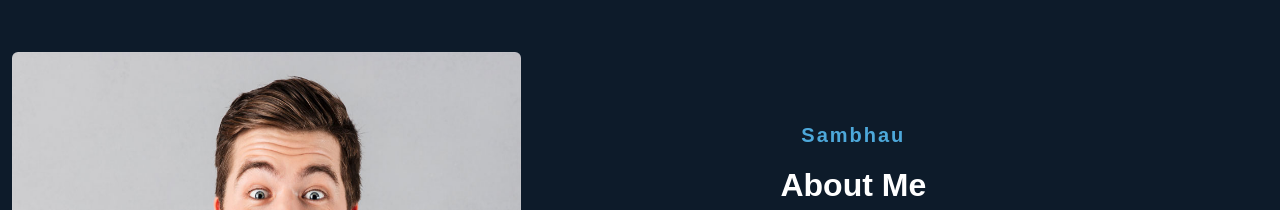
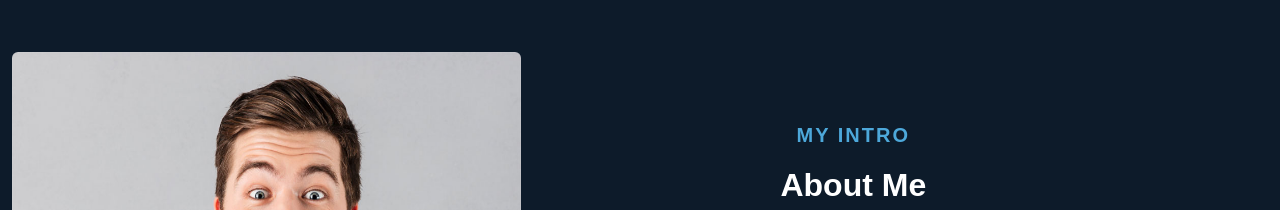
Before and after one commit to SAMKAKADE/Portfolio, a React (Vite) app: page / in a window 1280 px wide. Shown: the part 900-1110 px from the top of the page. Built offline with nearby package versions, Linux system fonts and the light colour scheme.

Commit message:
Updated: changes made on July 23

```diff
--- a/src/About.jsx
+++ b/src/About.jsx
@@ -26,7 +26,7 @@ function About() {
 
                 {/* Content Section */}
                 <div className={`col-12 col-md-6 col-lg-6 d-flex flex-column justify-content-center ${styles.content}`}>
-                    <p className={`text-center fw-bold fs-5 ${styles.introText}`}>Sambhau</p>
+                    <p className={`text-center fw-bold fs-5 ${styles.introText}`}>MY INTRO</p>
                     <h2 className={`fw-bold mb-3 text-center ${styles.whiteText}`}>About Me</h2>
                     <p className={styles.whiteText}>
                         Hi, I'm Samarth Kakade, a BE Engineering graduate and passionate Full Stack Developer.
```
